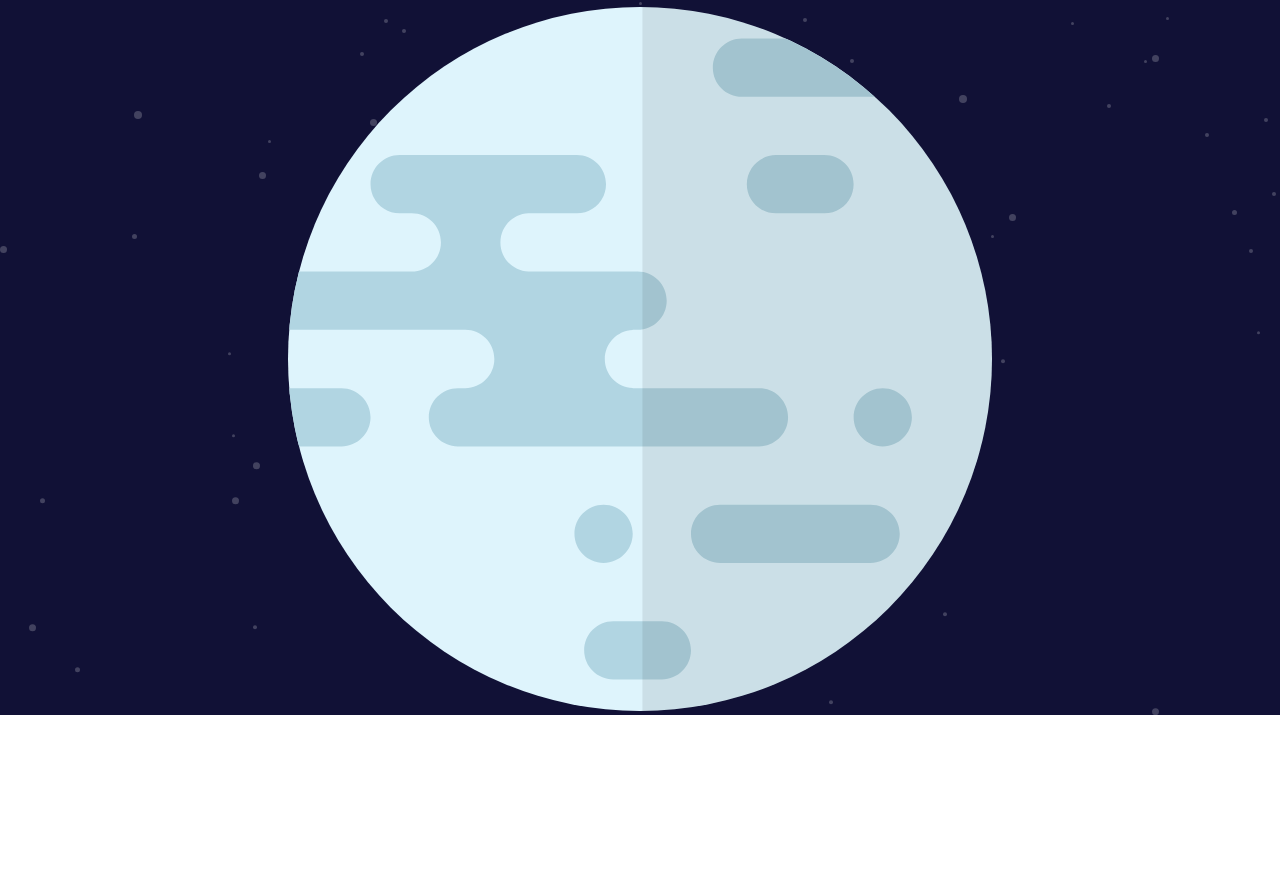
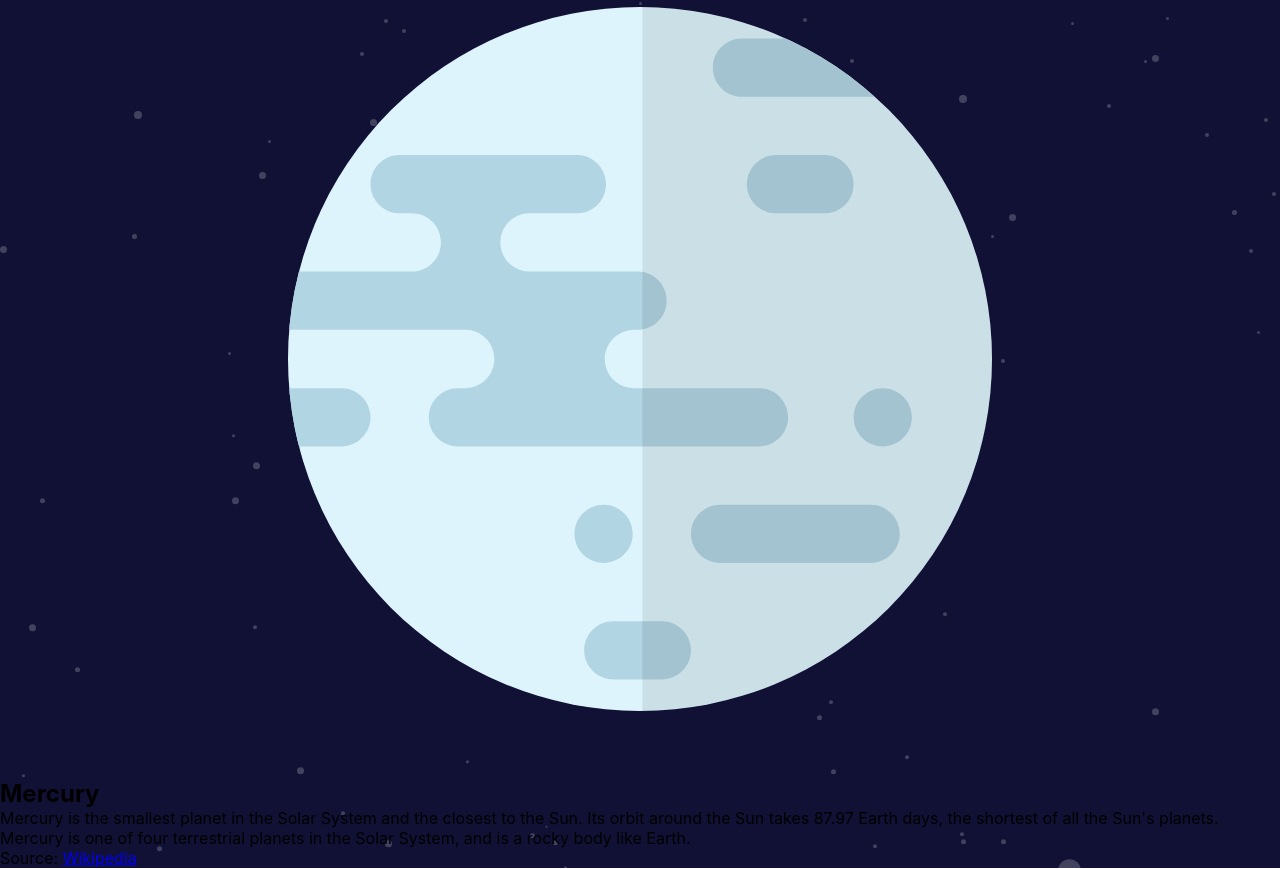
Before and after one commit to eljasiu/planets, a React (Create React App) app: page /mercury in a window 1280 px wide. Shown: the part 311-1180 px from the top of the page. Before the commit the page ends 1091 px from the top, so only its background shows below. Built offline with nearby package versions, Linux system fonts and the light colour scheme.

Commit message:
Create Info component

```diff
--- a/src/App.tsx
+++ b/src/App.tsx
@@ -5,6 +5,7 @@ import { Route, Redirect } from 'react-router-dom';
 import { useState } from 'react';
 import Tabs from './components/Tabs';
 import Graphics from './components/Graphics';
+import Info from './components/Info';
 
 function App() {
   const [tab, setTab] = useState(0);
@@ -19,6 +20,7 @@ function App() {
         <div className="grid">
           <Tabs tab={tab} setTab={setTab}/>
           <Graphics tab={tab} />
+          <Info tab={tab}/>
         </div>
     </div>
   );
--- a/src/components/Graphics.tsx
+++ b/src/components/Graphics.tsx
@@ -4,7 +4,7 @@ import Planet from '../interfaces/planet';
 
 const requestImageFile = require.context('../img', true);
 
-interface GraphicsProps{
+interface GraphicsProps {
     tab: number
 }
 
--- /dev/null
+++ b/src/components/Info.tsx
@@ -0,0 +1,27 @@
+import usePlanet from '../hooks/usePlanet';
+import Planet from '../interfaces/planet';
+import styles from '../styles/Info.module.css';
+
+interface InfoProps {
+    tab: number
+}
+
+function Info({ tab }: InfoProps){
+    const planet: Planet = usePlanet();
+
+    return (
+        <div className={styles.info}>
+            <h2 className={styles.planetName}>{planet.name}</h2>
+            <p className={styles.paragraph}>
+                {tab===0 && planet.overview}
+                {tab===1 && planet.internalStructure}
+                {tab===2 && planet.surfaceGeology}
+            </p>
+            <span className={styles.source}>
+                Source: <a href={planet.source}>Wikipedia</a>
+            </span>
+        </div>
+    )
+}
+
+export default Info
```
Also changed, not shown: src/styles/Info.module.css (added).
